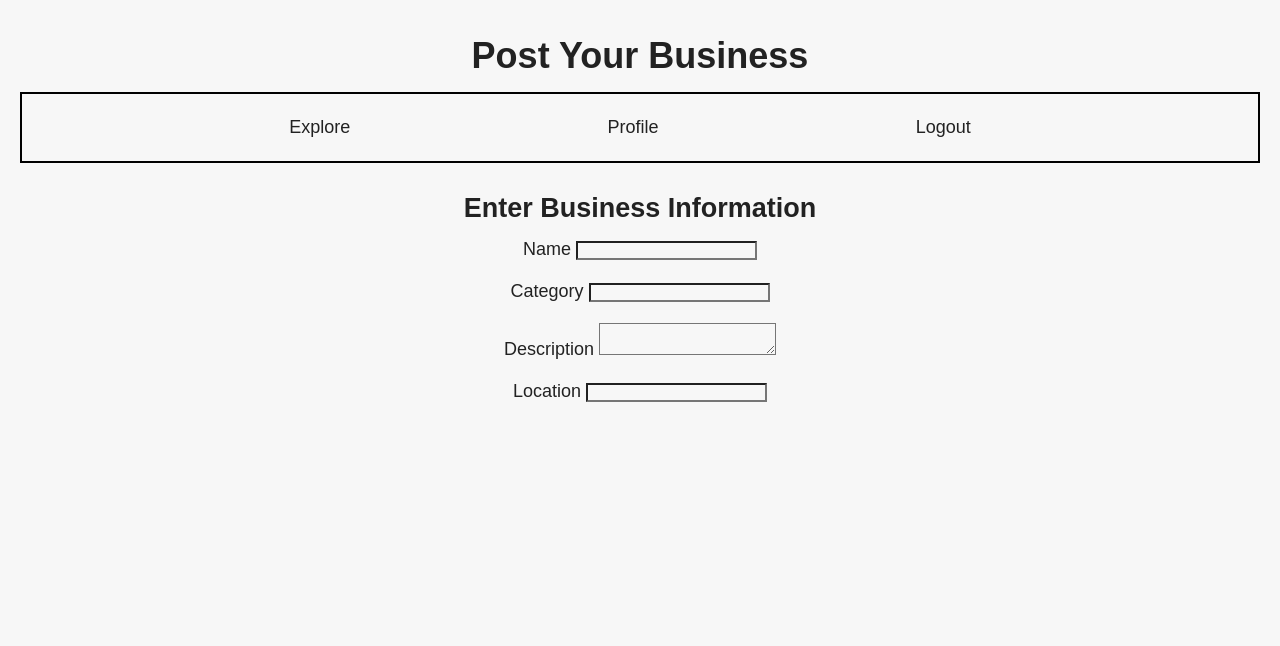
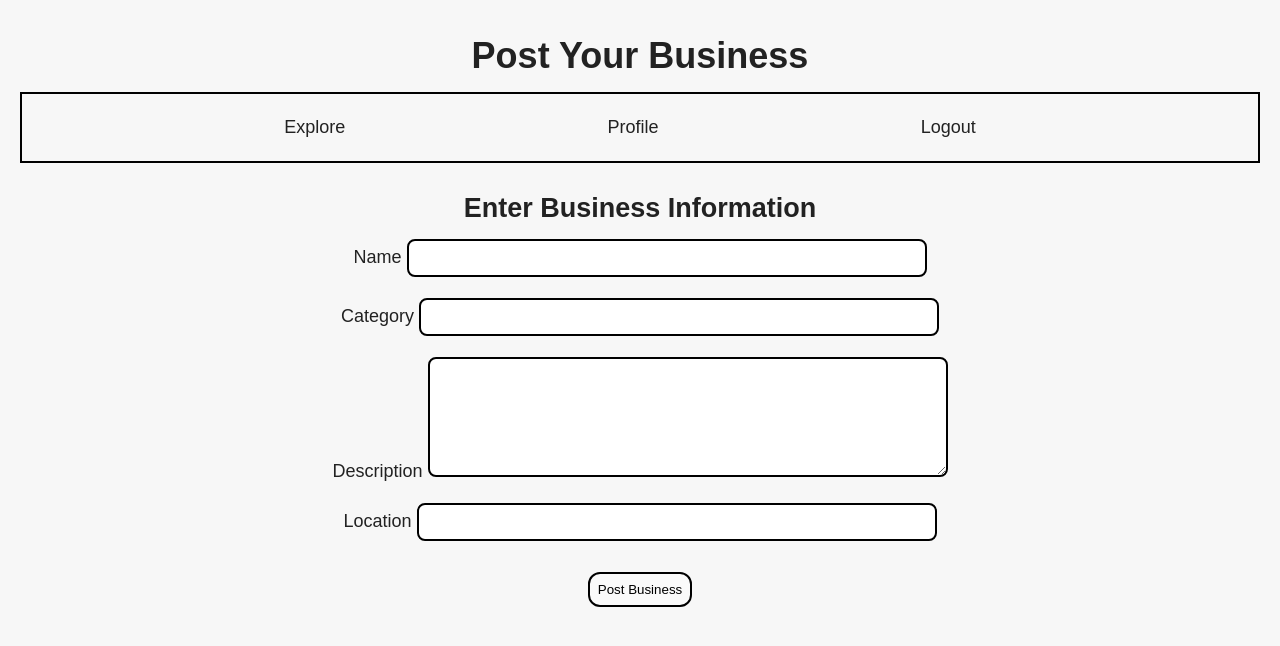
Before and after one commit to KingBobSkibidi/FBLC-business-project, a Flask app: page /post-business in a window 1280 px wide. Shown: the top 646 px of the page. Run offline with Flask 3, Linux system fonts and the light colour scheme; the visitor is signed in with stand-in values (Sample User, id 1); data that the repository does not hold is empty; some libraries are stand-ins or nearby versions.

Commit message:
Jan 20: Explore page html and py + commenting + styling
- added basic business listing on explore page
- in index.html added business card of each business just displaying info or place holder for info, basically a basic template for future
- in app.py added to index page function just fetching business information from database for explore page/listing
- basic commenting to newly added stuff in app.py and just commented the section for index.html like i did for the other htmls
- added tons of styling, a lot of it for business card, including class styling for title, photo, location, description, grid and more. also added some general styling for like page and text and added flex to nav bar and somethings
- in post_business.html added "post business" submit button that i forgot last time

```diff
--- a/app.py
+++ b/app.py
@@ -19,10 +19,22 @@ def login_required(f): #f is placeholder for original function
 
     return decorated_function #return the wrapped function to replace original
 
-#Explore page/function
+#explore page/function
 @app.route("/")
 def index():
-    return render_template("index.html")
+    #initialize
+    conn = get_db_connection()
+    cur = conn.cursor()
+
+    #get businesses info
+    cur.execute("SELECT id, name, description, location FROM businesses ORDER BY id DESC")
+    businesses = cur.fetchall()
+
+    #close cursor and database
+    cur.close()
+    conn.close()
+
+    return render_template("index.html", businesses=businesses)
 
 #profile page/function
 @app.route("/profile")
@@ -42,6 +54,7 @@ def profile():
     cur.execute("SELECT * FROM businesses WHERE owner_id = %s", (user_id,)) #%s placeholder, avoid sql injection
     user_business = cur.fetchone()
 
+    #close cursor and database
     cur.close()
     conn.close()
 
--- a/static/css/style.css
+++ b/static/css/style.css
@@ -25,6 +25,24 @@ a, p {
     border: 2px solid black;
 }
 
+input, textarea, select {
+    border: 2px solid black;
+    padding: 8px;
+    border-radius: 8px;
+    font-size: 16px;
+    background-color: #fff;
+}
+
+input, select {
+    width: min(520px, 100%);
+}
+
+textarea {
+    width: min(520px, 100%);
+    min-height: 120px;
+    resize: vertical;
+}
+
 .navbar {
     border: 2px solid black;
     display: flex;
@@ -35,6 +53,8 @@ a, p {
     margin-bottom: 30px;
     top: 0;
     z-index: 1000;
+    flex-wrap: wrap;
+    gap: 10px;
 }
 
 .navbar a {
--- a/templates/post_business.html
+++ b/templates/post_business.html
@@ -38,6 +38,8 @@
 
             <label for="location">Location</label>
             <input type="text" name="location" id="location" required><br><br>
+
+            <button type="submit">Post Business</button>
         </form>
     </div>
 </body>
```
Also changed, not shown: other parts of static/css/style.css (+48 -0 lines), templates/index.html (+20 -0 lines), templates/profile.html (+9 -9 lines).
